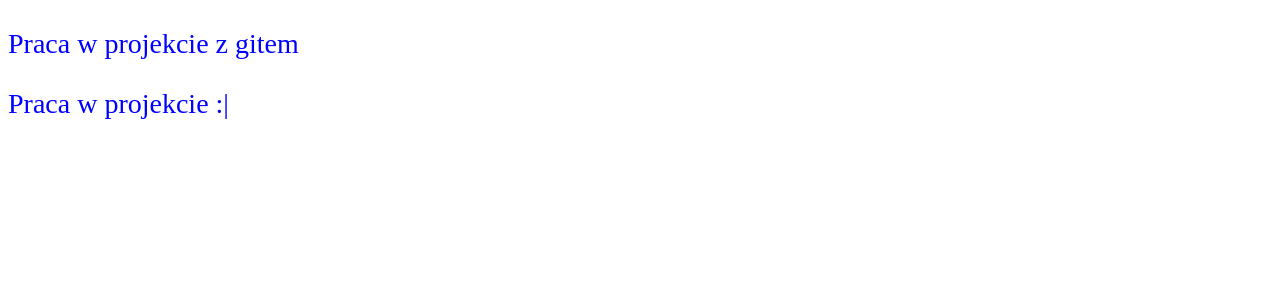
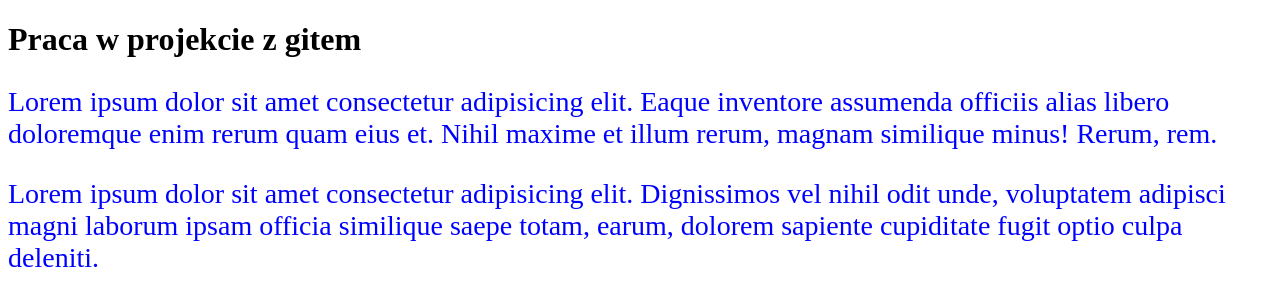
Before and after one commit to bartoszkwiatek/git_zjazd6, a plain HTML site: page index.html in a window 1280 px wide. Drawn offline with Linux system fonts and the light colour scheme.

Commit message:
added header and paragraph

```diff
--- a/index.html
+++ b/index.html
@@ -8,7 +8,8 @@
     <link rel="stylesheet" href="style.css">
 </head>
 <body>
-    <p>Praca w projekcie z gitem</p>
-    <p>Praca w projekcie :|</p>
+    <h1>Praca w projekcie z gitem</h1>
+    <p>Lorem ipsum dolor sit amet consectetur adipisicing elit. Eaque inventore assumenda officiis alias libero doloremque enim rerum quam eius et. Nihil maxime et illum rerum, magnam similique minus! Rerum, rem.</p>
+    <p>Lorem ipsum dolor sit amet consectetur adipisicing elit. Dignissimos vel nihil odit unde, voluptatem adipisci magni laborum ipsam officia similique saepe totam, earum, dolorem sapiente cupiditate fugit optio culpa deleniti.</p>
 </body>
 </html>
```
